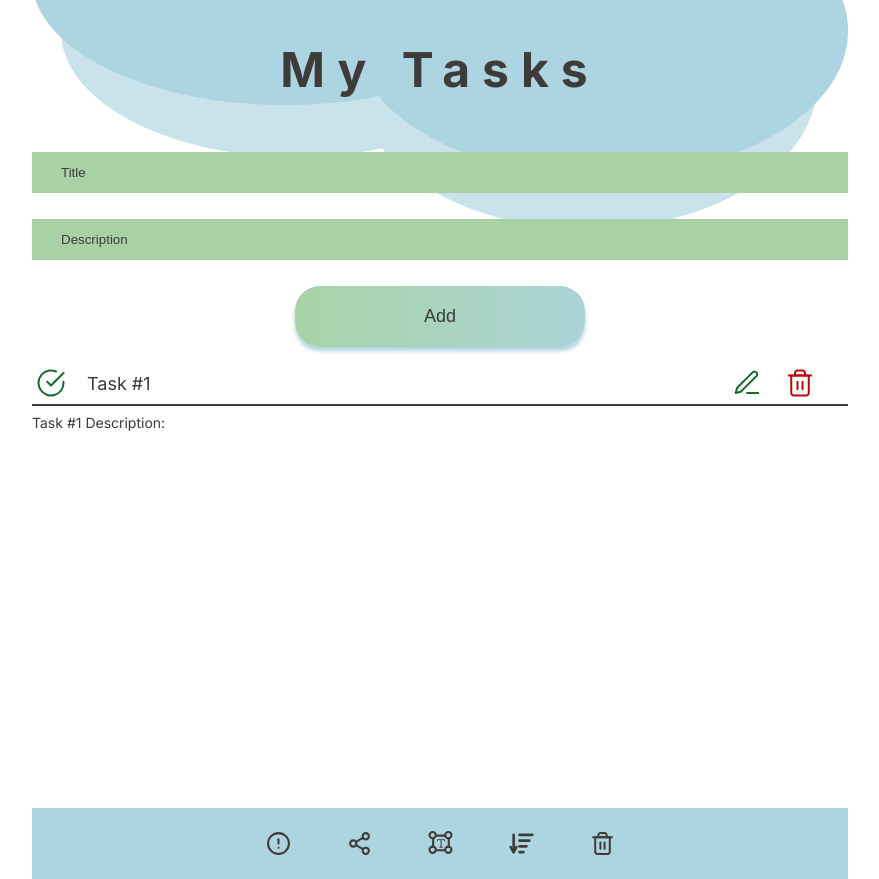
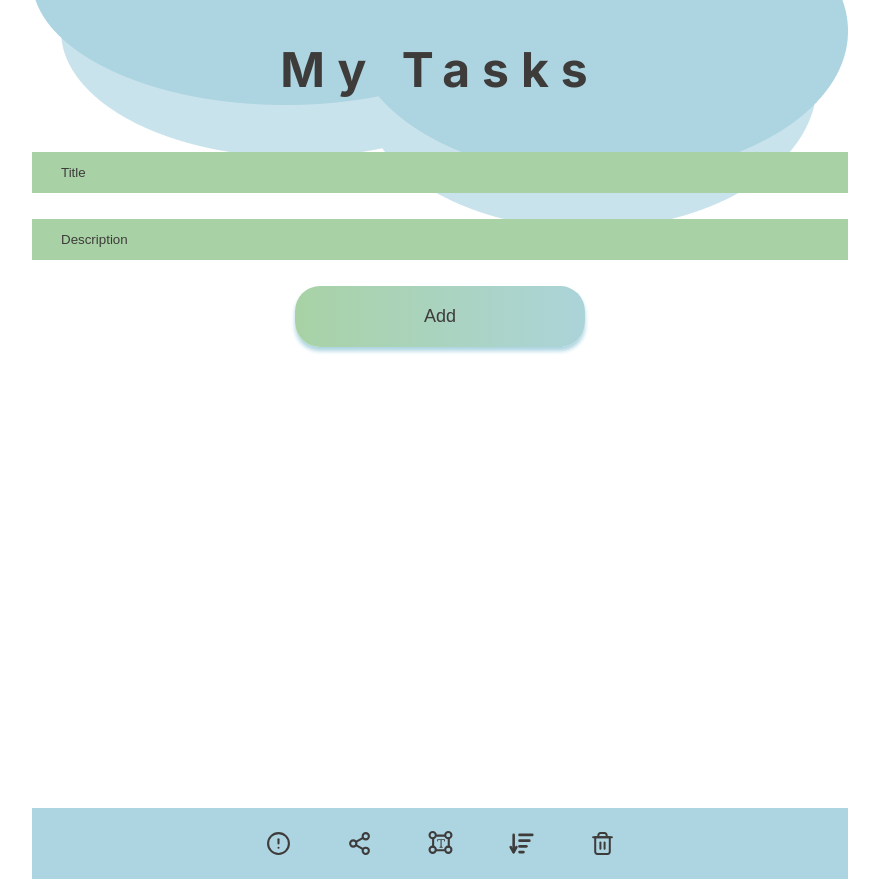
Before and after one commit to SSTEPANOVV/todo, a React (Vite) app: page / in a window 1280 px wide. Shown: the whole page, without its empty margins (200-1079 px from the left). Built offline with nearby package versions, Linux system fonts and the light colour scheme.

Commit message:
Add the functionality to get tasks from local storage and display them on the page

```diff
--- a/src/components/Body.tsx
+++ b/src/components/Body.tsx
@@ -1,23 +1,43 @@
+import { useEffect, useState } from "react"
 import checkImg from "../assets/check-circle.svg"
 import editImg from "../assets/edit-3.svg"
 import deleteImg from "../assets/trash-2.svg"
 
+interface Task {
+    id: number,
+    title: string,
+    description: string
+}
+
 export const Body = () => {
+    const [tasks, setTasks] = useState<Task[]>([]);
+
+    useEffect(() => {
+        const storedTasks = localStorage.getItem("tasks");
+        if (storedTasks) {
+            setTasks(JSON.parse(storedTasks));
+        }
+    }, []);
+
     return (
         <main className="main">
-            <div className="main_task">
+            {tasks && tasks.map((task: Task) => {
+                return (
+                    <div className="main_task" key={task.id}>
                         <div className="main_wrapper">
                             <div className="main_info">
                                 <img src={checkImg} alt="" className="main_check" />
-                        <span className="main_text">Task #1</span>
+                                <span className="main_text">{task.title}</span>
                             </div>
                             <div className="main_buttons">
                                 <img src={editImg} alt="" className="main_edit" />
                                 <img src={deleteImg} alt="" className="main_delete" />
                             </div>
                         </div>
-                <p className="main_description">Task #1 Description:</p>
+                        <p className="main_description">{task.description}</p>
                     </div>
+                )
+            })}
         </main>
     )
 }
```
Lines whose indentation alone changed are shown as unchanged.
